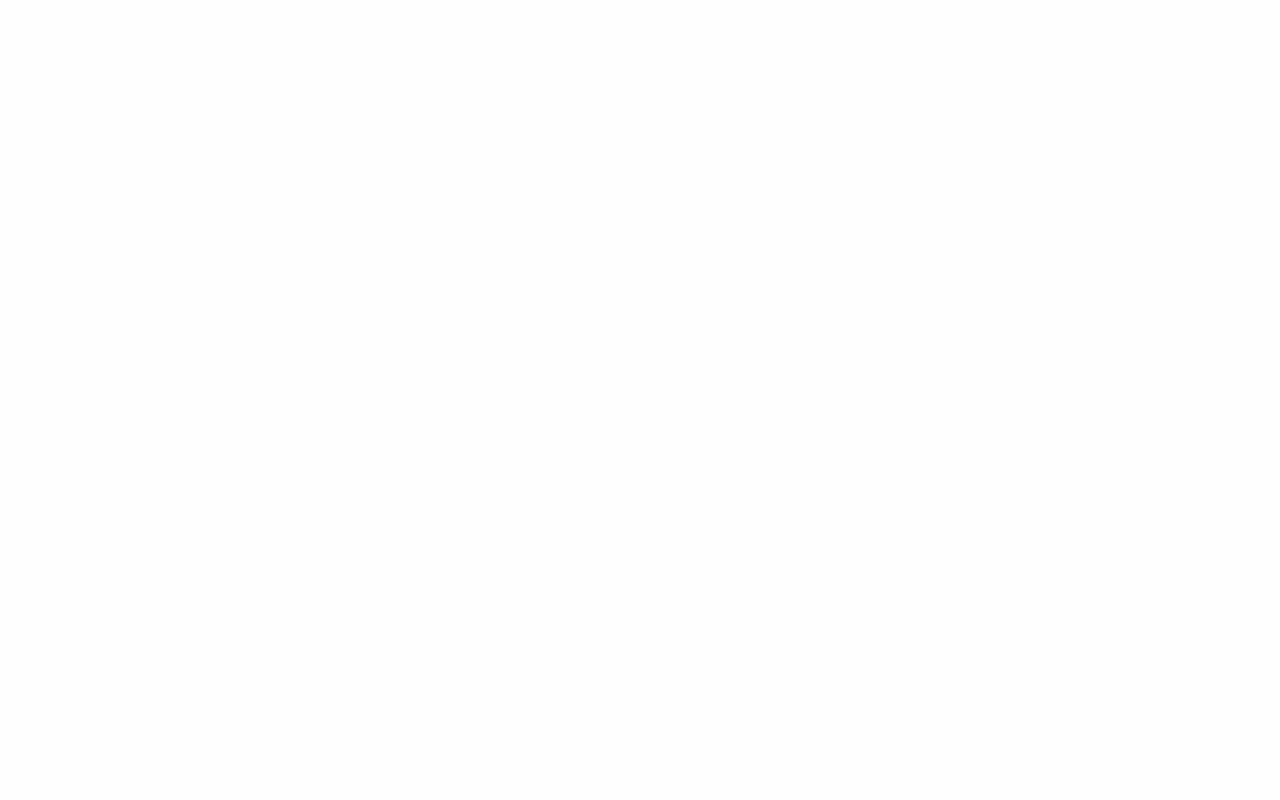
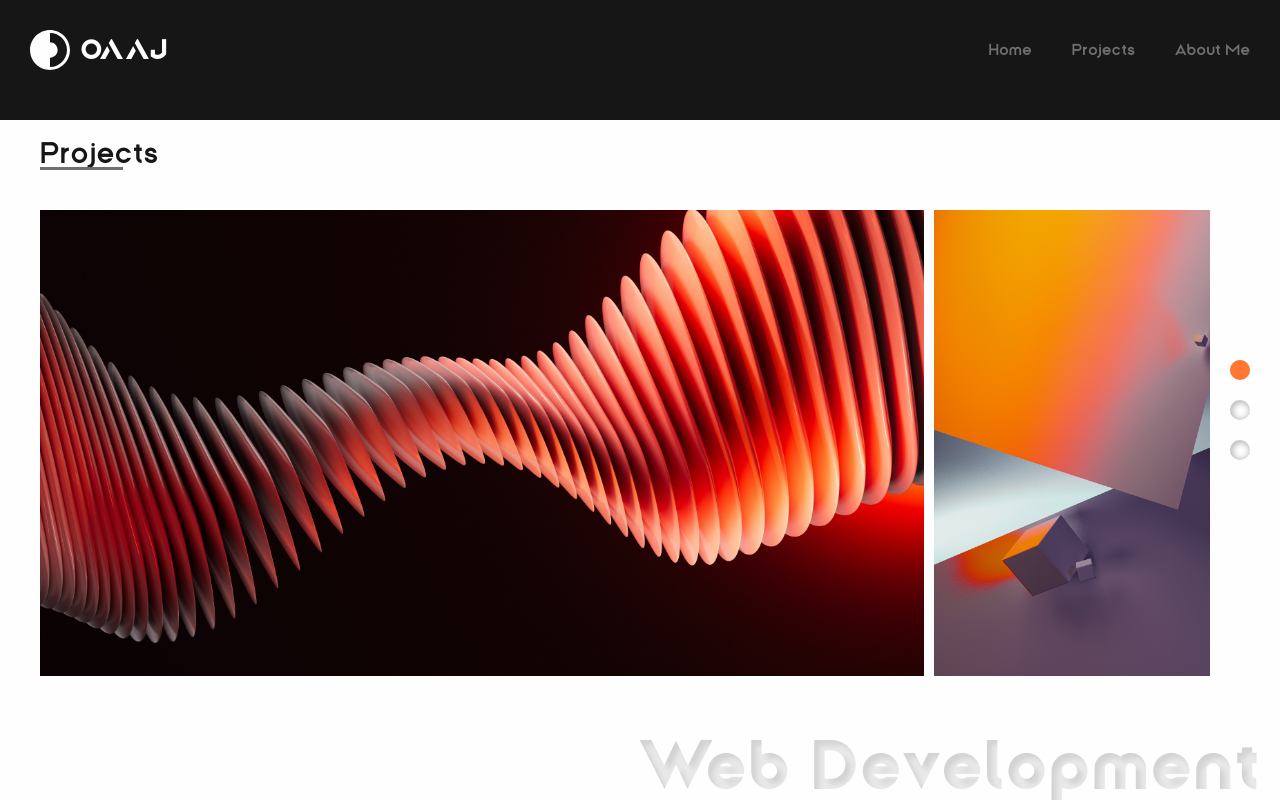
Before and after one commit to oaaj-digitals/portfolio, a React (Vite) app: page /projects in a window 1280 px wide. Before the commit this address had no page. Built offline with nearby package versions, Linux system fonts and the light colour scheme.

Commit message:
Create Projects page
    - Add Projects page to "App.tsx"
    - Create a few required component; Project, ProjectImage, ProjectSelector

```diff
--- a/src/App.tsx
+++ b/src/App.tsx
@@ -2,6 +2,7 @@
 import "./App.css";
 import Home from "./pages/Home";
 import About from "./pages/About";
+import Projects from "./pages/Projects";
 
 function App() {
 	return (
@@ -9,6 +10,7 @@
 			<Routes>
 				<Route path="/" element={<Home />}></Route>
 				<Route path="/about" element={<About />}></Route>
+				<Route path="/projects" element={<Projects />}></Route>
 			</Routes>
 		</Router>
 	);
--- /dev/null
+++ b/src/components/ProjectImage.tsx
@@ -0,0 +1,84 @@
+import { styled as s } from "styled-components";
+import { FontAwesomeIcon } from "@fortawesome/react-fontawesome";
+import { faExternalLink } from "@fortawesome/free-solid-svg-icons";
+import { faCopy } from "@fortawesome/free-regular-svg-icons";
+
+interface Props {
+	src: string;
+	projectLink?: string;
+	tools?: string[];
+}
+
+const ImageBox = s.div`
+	display: inline-block;
+	height: 100%;
+
+    &:hover .back-side {
+        z-index: 1;
+        height: 100%;
+    }
+`;
+
+const Image = s.img`
+    height: 100%;
+`;
+
+const Backside = s.div`
+    width: 100%;
+    height: 0;
+    overflow: hidden;
+    background: linear-gradient(to right bottom, var(--light-green), var(--dark-green));
+    position: absolute;
+    top: 0;
+    left: 0;
+    z-index: -1;
+    transition: all .5s ease;
+    display: flex;
+    justify-content: center;
+    align-items: center;
+    gap: 3rem;
+
+    & > *{
+        height: fit-content;
+        display: inline;
+        color: var(--color-white);
+        cursor: pointer;
+    }
+
+    & > *:hover{
+        color: var(--color-gray);
+    }
+
+`;
+
+const ProjectImage = ({ src, projectLink }: Props) => {
+	const copyToClipboard = () => {
+		projectLink == ("" || undefined)
+			? null
+			: navigator.clipboard
+					.writeText(projectLink)
+					.then(() => {
+						alert("Link copied to clipboard.");
+					})
+					.catch(() => {
+						alert("Error, unable to copy.");
+					});
+	};
+	return (
+		<ImageBox>
+			<Image src={src} />
+			{projectLink != ("" || undefined) ? (
+				<Backside className="back-side">
+					<div onClick={copyToClipboard} title="copy">
+						<FontAwesomeIcon icon={faCopy} size="2xl" />
+					</div>
+					<a target="_blank" href={projectLink} title="more">
+						<FontAwesomeIcon icon={faExternalLink} size="2xl" />
+					</a>
+				</Backside>
+			) : null}
+		</ImageBox>
+	);
+};
+
+export default ProjectImage;
--- /dev/null
+++ b/src/components/ProjectSelector.tsx
@@ -0,0 +1,54 @@
+import { keyframes, styled as s } from "styled-components";
+
+interface Props {
+	projectTitle: string;
+	onSelectProject: (item: string) => void;
+	active: string;
+}
+
+const Selector = s.div`
+    width: 2rem;
+    height: 2rem;
+	overflow: hidden;
+    backgound-color: red;
+
+    // border: 2px solid var(--color-gray);
+    border-radius: 100%;
+	box-shadow: inset 1px 1px 6px 1px rgba(0,0,0,0.3);
+
+	cursor: pointer;
+`;
+
+const fades = keyframes`
+	from {
+		opacity: 0;
+	}
+	to {
+		opacity: 1;
+	}
+`;
+
+const SelectorBg = s.div`
+	width: 100%;
+	height: 100%;
+	background-color: var(--dark-orange);
+
+	animation: ${fades} .5s ease;
+	animation-fill-mode: forwards;
+
+`;
+
+const ProjectSelector = ({ projectTitle, onSelectProject, active }: Props) => {
+	return (
+		<Selector
+			title={projectTitle}
+			onClick={() => {
+				onSelectProject(projectTitle);
+			}}
+		>
+			{active == projectTitle ? <SelectorBg></SelectorBg> : null}
+		</Selector>
+	);
+};
+
+export default ProjectSelector;
--- /dev/null
+++ b/src/pages/Projects.tsx
@@ -0,0 +1,173 @@
+import { useEffect, useState } from "react";
+import { useLocation } from "react-router-dom";
+import { styled as s } from "styled-components";
+
+import Header from "../components/Header";
+import Section from "../components/Section";
+import Footer from "../components/footer";
+import ProjectSelector from "../components/ProjectSelector";
+
+import frontendCardImg from "../assets/images/milad-fakurian-AVnqBjUdteo-unsplash.jpg";
+import backendCardImg from "../assets/images/milad-fakurian-2sICkGsJRQY-unsplash.jpg";
+import creativeCardImg from "../assets/images/milad-fakurian-FTrDy_oxjmA-unsplash.jpg";
+import ProjectImage from "../components/ProjectImage";
+
+const ProjectsGallery = s.div`
+	width: 100%;
+	height: 70%;
+	margin-right: 3rem;
+	margin-top: 5vh;
+	padding-bottom: 1rem ;
+	align-self: flex-start;
+
+	display: flex;
+	align-items: center;
+	overflow-x: auto;
+	overflow-y: hidden;
+	gap: 10px;
+	scroll-behavior: smooth;
+	transition: all .3s ease-in;
+
+
+	&::-webkit-scrollbar {
+		height: 8px;
+	}
+
+	&::-webkit-scrollbar-button {
+		display: none;
+	}
+
+	&::-webkit-scrollbar-track {
+		border-radius: 8px;
+		overflow: hidden;
+		background-color: rgb(230,230,230);
+		box-shadow: inset 1px 1px 5px 1px rgba(0,0,0,0.5);
+	}
+
+	&::-webkit-scrollbar-thumb {
+		border-radius: 8px;
+		background-color: var(--light-orange);
+		box-shadow: inset 0 0 20px rgba(0,0,0,0.3);
+    	transition: all .3s ease;
+	}
+
+	&::-webkit-scrollbar-thumb:hover {
+		box-shadow: 0 0 2px 1px rgba(0,0,0,0);
+		scale: 1.5;
+	}
+
+`;
+
+const ProjectSelectorBox = s.div`
+	position: absolute;
+	right: -10px;
+	top: calc((100vh/2) - 20vh);
+	transform: translateY(-50%);
+
+	display: flex;
+	flex-direction: column;
+	gap: 2rem;
+`;
+
+const BgText = s.p`
+	position: absolute;
+	bottom: 25px;
+	right: -20px;
+	font-weight: 900;
+	font-size: 7rem;
+	color: transparent;
+	background-color: var(--color-gray);
+	text-shadow: 5px 5px 5px rgba(255, 255,255,.5);
+	background-clip: text;
+	-webkit-background-clip: text;
+	opacity: .3;
+	z-index: -1;
+
+`;
+
+const projectSet = {
+	WebDevelopment: [
+		{ id: 0, src: frontendCardImg },
+		{ id: 2, src: backendCardImg },
+		{ id: 3, src: creativeCardImg },
+	],
+	LogoBranding: [
+		{ id: 2, src: backendCardImg },
+		{ id: 0, src: frontendCardImg },
+		{ id: 3, src: creativeCardImg },
+		{},
+	],
+	CreativeDesign: [
+		{ id: 3, src: creativeCardImg },
+		{ id: 0, src: frontendCardImg },
+		{ id: 2, src: backendCardImg },
+		{},
+	],
+};
+
+const Projects = () => {
+	const hash = useLocation().hash;
+	const [projectTitle, setProjectTitle] = useState("Web Development");
+	const [projects, setProjects] = useState(projectSet["WebDevelopment"]);
+
+	const selectedProject = hash
+		.substring(2, hash.length - 1)
+		.replace(/%20/g, " ");
+	const charToReplace: RegExp = /[\s&]/g;
+	const handleSelectProject = (title: string) => {
+		setProjectTitle(title);
+	};
+
+	useEffect(() => {
+		hash == "" ? null : setProjectTitle(selectedProject);
+
+		hash == ""
+			? null
+			: history.replaceState({}, document.title, location.pathname);
+	}, []);
+
+	useEffect(() => {
+		const project = projectSet[projectTitle.replace(charToReplace, "")];
+		setProjects(project);
+	}, [projectTitle]);
+
+	return (
+		<>
+			<Header isFull={false} />
+
+			<Section title="Projects" height="90vh" snapScroll={false}>
+				<ProjectsGallery id="gallery">
+					{projects.map((project) => (
+						<ProjectImage
+							key={project.id}
+							src={project.src}
+							projectLink={project.src}
+						/>
+					))}
+				</ProjectsGallery>
+				<ProjectSelectorBox>
+					<ProjectSelector
+						projectTitle="Web Development"
+						onSelectProject={handleSelectProject}
+						active={projectTitle}
+					></ProjectSelector>
+					<ProjectSelector
+						projectTitle="Logo & Branding"
+						onSelectProject={handleSelectProject}
+						active={projectTitle}
+					></ProjectSelector>
+					<ProjectSelector
+						projectTitle="Creative Design"
+						onSelectProject={handleSelectProject}
+						active={projectTitle}
+					></ProjectSelector>
+				</ProjectSelectorBox>
+				<BgText>{projectTitle}</BgText>
+			</Section>
+
+			<Footer />
+		</>
+	);
+};
+
+export default Projects;
```
Also changed, not shown: src/components/Project.tsx (added, +14 -0 lines).
